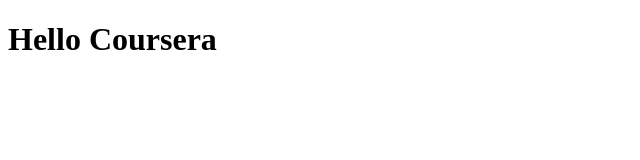
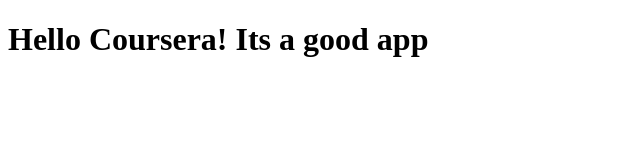
Before and after one commit to Tshepo97-codE/Coursera-test, a plain HTML site: page index.html in a window 1280 px wide. Shown: the whole page, without its empty margins (0-640 px from the left). Drawn offline with Linux system fonts and the light colour scheme.

Commit message:
small addition to our page content.

```diff
--- a/index.html
+++ b/index.html
@@ -6,6 +6,6 @@
 	<title>Hello Coursera!</title>
 </head>
 <body>
-<h1>Hello Coursera</h1>
+<h1>Hello Coursera! Its a good app</h1>
 </body>
 </html>
```
